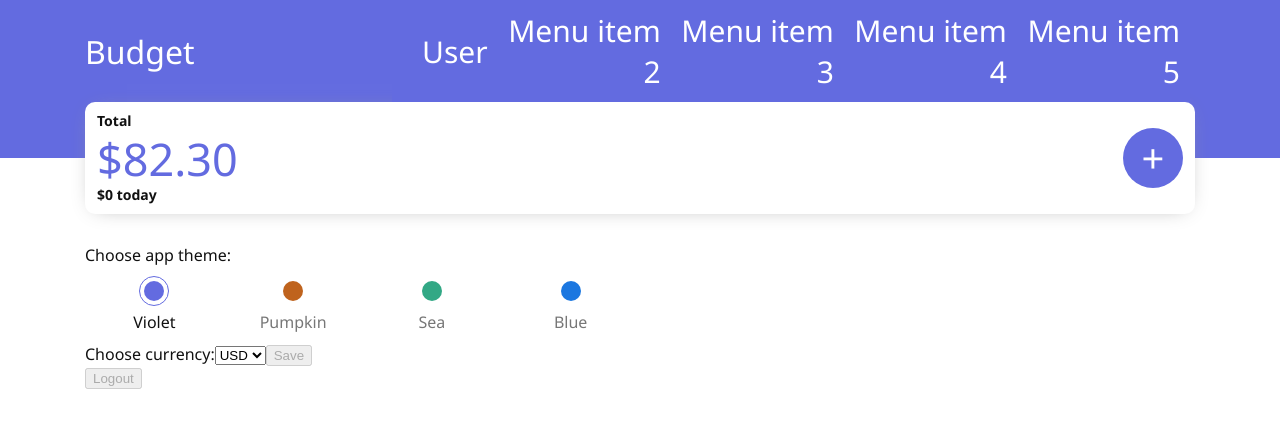
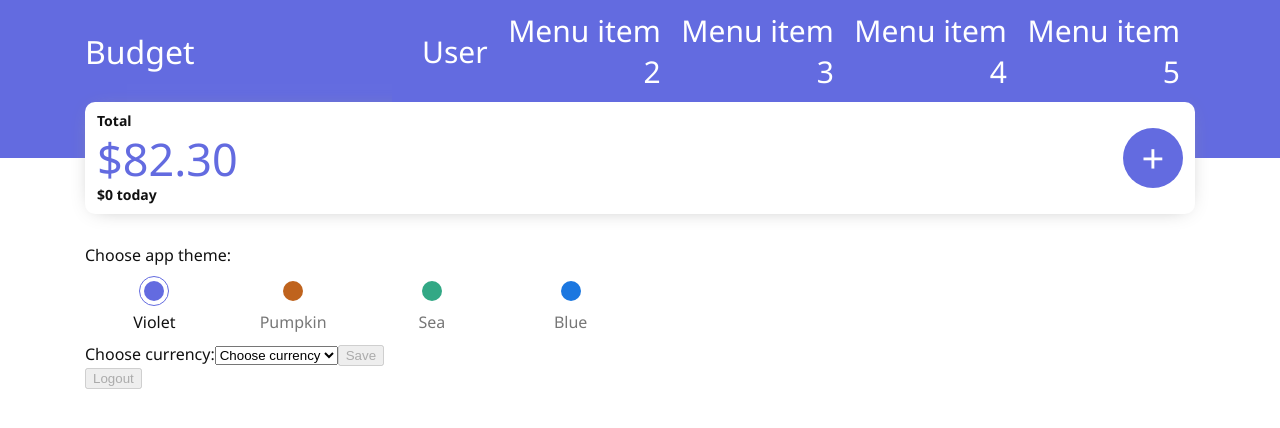
Before and after one commit to JasonDollar/Budget-app-frontend, a React (Create React App) app: page /user in a window 1280 px wide. Shown: the top 428 px of the page. Built offline with nearby package versions, Linux system fonts and the light colour scheme.

Commit message:
fixes in CurrencySettings

```diff
--- a/src/components/UserSetings/CurrencySettings.js
+++ b/src/components/UserSetings/CurrencySettings.js
@@ -5,19 +5,25 @@ import { availableCurrencies } from '../../config/config'
 import { changeCurrency } from '../../store/actions/user'
 
 const CurrencySettings = ({ userCurrency }) => {
-  const [currency, setCurrency] = useState(userCurrency)
+  const [currency, setCurrency] = useState()
   const dispatch = useDispatch()
+
+  const changeCurrencyHandler = () => {
+    if (!currency) { return }
+
+    dispatch(changeCurrency(currency))
+  }
   // console.log(userCurrency, currency)
   return (
     <div>
       <label htmlFor="currency">Choose currency:</label>
       <select name="currency" id="currency" value={currency} onChange={e => setCurrency(e.target.value)} >
-        {/* <option value="">Choose currency</option> */}
+        <option value="">Choose currency</option>
         {availableCurrencies.map(item => (
-          <option key={item} value={item} selected={userCurrency === currency}>{item}</option>
+          <option key={item} value={item} >{item}</option>
         ))}
       </select>
-      <button disabled={userCurrency === currency} onClick={() => dispatch(changeCurrency(currency))}>Save</button>
+      <button disabled={userCurrency === currency || !currency} onClick={changeCurrencyHandler}>Save</button>
     </div>
   )
 }
```
